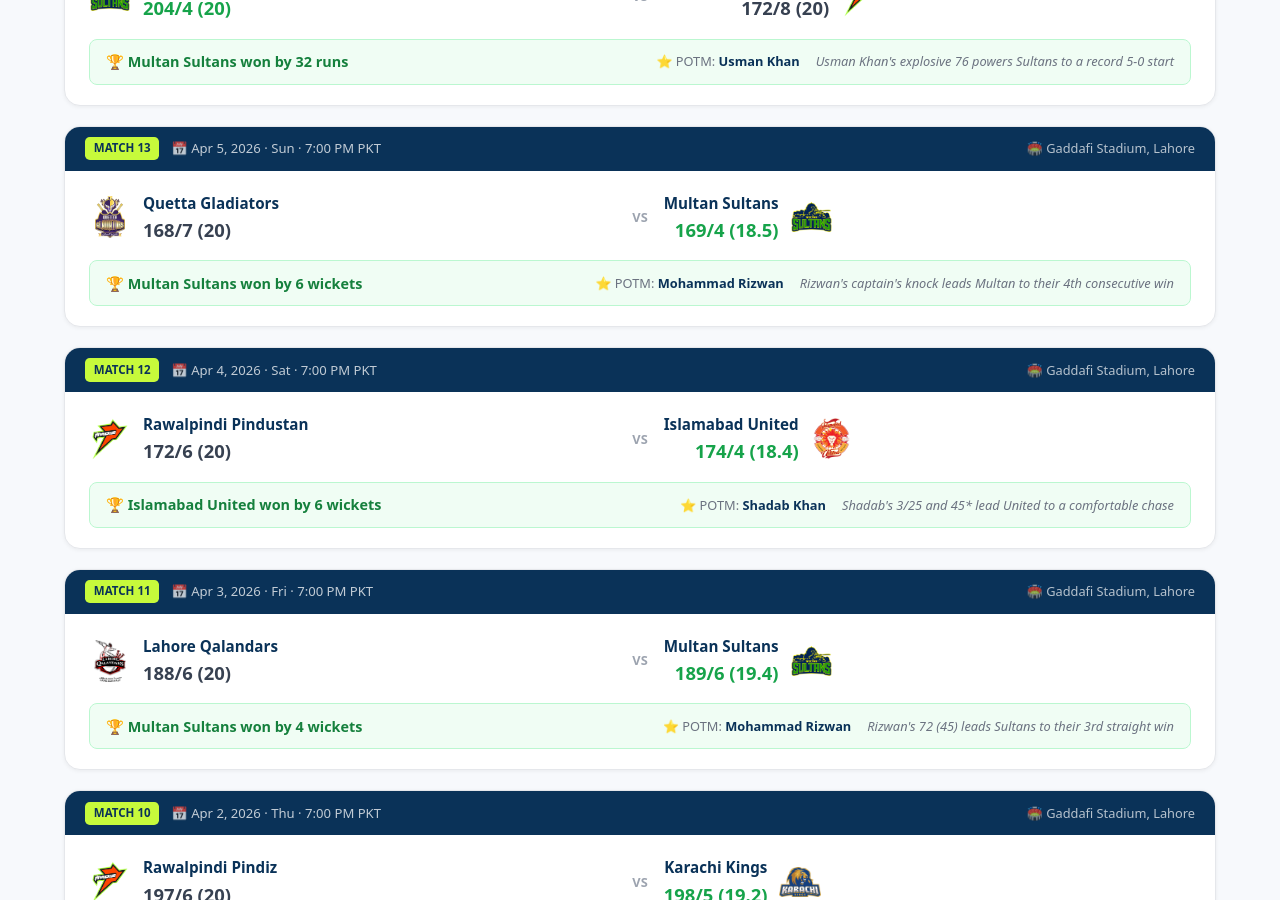
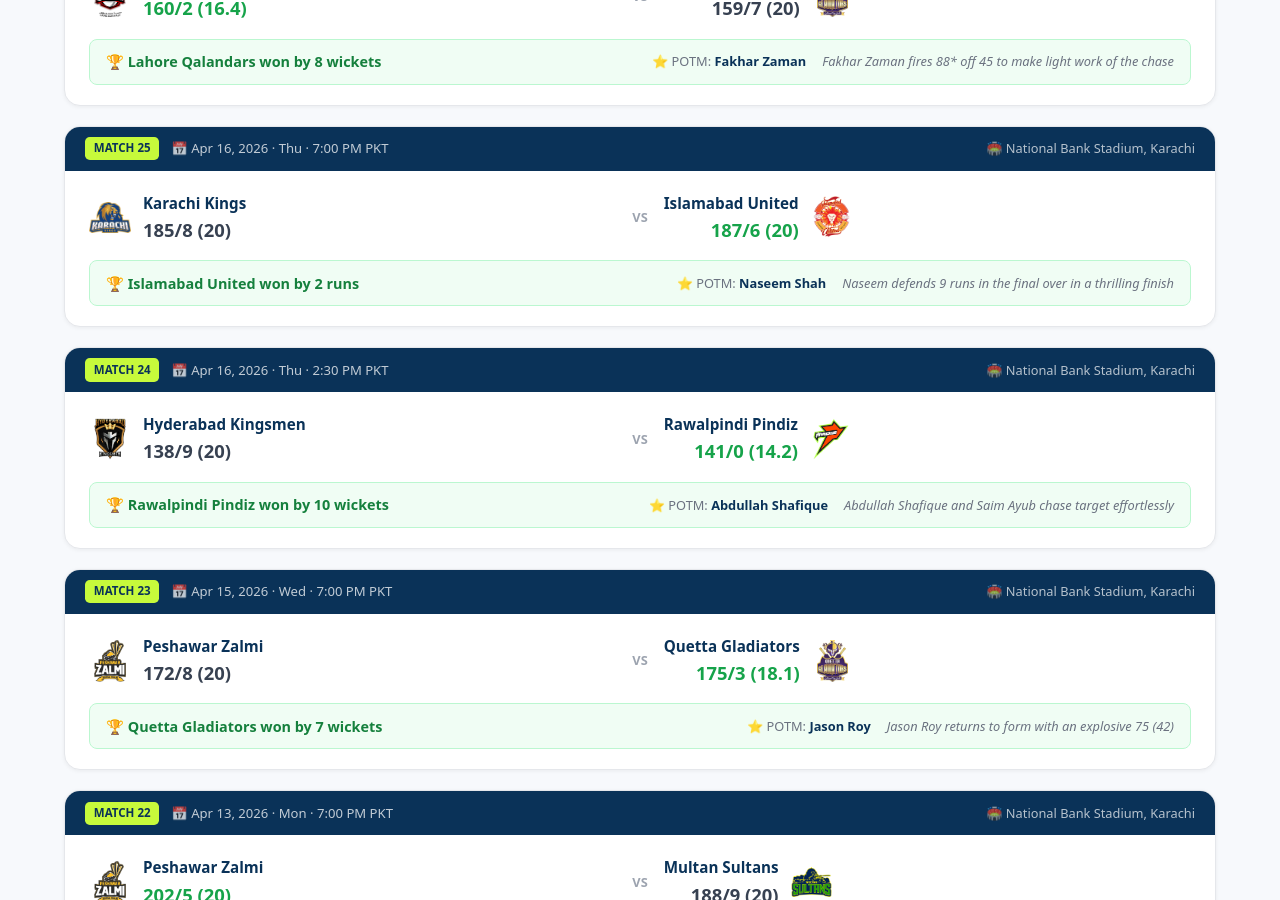
Before and after one commit to Racketsvibes/PSL, a Next.js app: page /live-score in a window 1280 px wide. Shown: the part 1900-2800 px from the top of the page. Built offline with nearby package versions, Linux system fonts and the light colour scheme; no server answers.

Commit message:
Updated tournament data to Match 26 and refreshed sitemap lastmod dates for immediate Google indexing

```diff
--- a/src/app/live-score/page.js
+++ b/src/app/live-score/page.js
@@ -20,6 +20,222 @@
 // ── All Completed Match Results — PSL 2026 (HBL PSL 11) ──
 const pastMatches = [
   {
+    match: 26,
+    date: 'Apr 17, 2026',
+    day: 'Fri',
+    time: '7:00 PM PKT',
+    teams: 'Lahore Qalandars vs Quetta Gladiators',
+    team1: 'Lahore Qalandars',
+    team2: 'Quetta Gladiators',
+    score1: '160/2 (16.4)',
+    score2: '159/7 (20)',
+    result: 'Lahore Qalandars won by 8 wickets',
+    winner: 'Lahore Qalandars',
+    venue: 'National Bank Stadium, Karachi',
+    potm: 'Fakhar Zaman',
+    highlight: "Fakhar Zaman fires 88* off 45 to make light work of the chase",
+    logo1: '/Lahore_Qalandars.png',
+    logo2: '/Quetta_Gladiators.png',
+  },
+  {
+    match: 25,
+    date: 'Apr 16, 2026',
+    day: 'Thu',
+    time: '7:00 PM PKT',
+    teams: 'Karachi Kings vs Islamabad United',
+    team1: 'Karachi Kings',
+    team2: 'Islamabad United',
+    score1: '185/8 (20)',
+    score2: '187/6 (20)',
+    result: 'Islamabad United won by 2 runs',
+    winner: 'Islamabad United',
+    venue: 'National Bank Stadium, Karachi',
+    potm: 'Naseem Shah',
+    highlight: "Naseem defends 9 runs in the final over in a thrilling finish",
+    logo1: '/Karachi_Kings.png',
+    logo2: '/Islamabad_United.png',
+  },
+  {
+    match: 24,
+    date: 'Apr 16, 2026',
+    day: 'Thu',
+    time: '2:30 PM PKT',
+    teams: 'Hyderabad Kingsmen vs Rawalpindi Pindiz',
+    team1: 'Hyderabad Kingsmen',
+    team2: 'Rawalpindi Pindiz',
+    score1: '138/9 (20)',
+    score2: '141/0 (14.2)',
+    result: 'Rawalpindi Pindiz won by 10 wickets',
+    winner: 'Rawalpindi Pindiz',
+    venue: 'National Bank Stadium, Karachi',
+    potm: 'Abdullah Shafique',
+    highlight: "Abdullah Shafique and Saim Ayub chase target effortlessly",
+    logo1: '/Hyderabad_Houston_Kingsmen_logo.png',
+    logo2: '/Rawalpindiz_Logo.png',
+  },
+  {
+    match: 23,
+    date: 'Apr 15, 2026',
+    day: 'Wed',
+    time: '7:00 PM PKT',
+    teams: 'Peshawar Zalmi vs Quetta Gladiators',
+    team1: 'Peshawar Zalmi',
+    team2: 'Quetta Gladiators',
+    score1: '172/8 (20)',
+    score2: '175/3 (18.1)',
+    result: 'Quetta Gladiators won by 7 wickets',
+    winner: 'Quetta Gladiators',
+    venue: 'National Bank Stadium, Karachi',
+    potm: 'Jason Roy',
+    highlight: "Jason Roy returns to form with an explosive 75 (42)",
+    logo1: '/Peshawar_Zalmi_logo.png',
+    logo2: '/Quetta_Gladiators.png',
+  },
+  {
+    match: 22,
+    date: 'Apr 13, 2026',
+    day: 'Mon',
+    time: '7:00 PM PKT',
+    teams: 'Peshawar Zalmi vs Multan Sultans',
+    team1: 'Peshawar Zalmi',
+    team2: 'Multan Sultans',
+    score1: '202/5 (20)',
+    score2: '188/9 (20)',
+    result: 'Peshawar Zalmi won by 14 runs',
+    winner: 'Peshawar Zalmi',
+    venue: 'National Bank Stadium, Karachi',
+    potm: 'Babar Azam',
+    highlight: "Babar Azam leads Zalmi to top of the table against strong Sultans",
+    logo1: '/Peshawar_Zalmi_logo.png',
+    logo2: '/MultanSultans.png',
+  },
+  {
+    match: 21,
+    date: 'Apr 12, 2026',
+    day: 'Sun',
+    time: '7:00 PM PKT',
+    teams: 'Hyderabad Kingsmen vs Islamabad United',
+    team1: 'Hyderabad Kingsmen',
+    team2: 'Islamabad United',
+    score1: '145/8 (20)',
+    score2: '148/5 (17.5)',
+    result: 'Islamabad United won by 5 wickets',
+    winner: 'Islamabad United',
+    venue: 'National Bank Stadium, Karachi',
+    potm: 'Imad Wasim',
+    highlight: "Imad's all-round cameo ensures a comfortable win",
+    logo1: '/Hyderabad_Houston_Kingsmen_logo.png',
+    logo2: '/Islamabad_United.png',
+  },
+  {
+    match: 20,
+    date: 'Apr 11, 2026',
+    day: 'Sat',
+    time: '7:00 PM PKT',
+    teams: 'Karachi Kings vs Hyderabad Kingsmen',
+    team1: 'Karachi Kings',
+    team2: 'Hyderabad Kingsmen',
+    score1: '165/2 (16.2)',
+    score2: '164/7 (20)',
+    result: 'Karachi Kings won by 8 wickets',
+    winner: 'Karachi Kings',
+    venue: 'National Bank Stadium, Karachi',
+    potm: 'James Vince',
+    highlight: "Vince dominates the chase to keep Kings in playoff contention",
+    logo1: '/Karachi_Kings.png',
+    logo2: '/Hyderabad_Houston_Kingsmen_logo.png',
+  },
+  {
+    match: 19,
+    date: 'Apr 11, 2026',
+    day: 'Sat',
+    time: '2:30 PM PKT',
+    teams: 'Peshawar Zalmi vs Lahore Qalandars',
+    team1: 'Peshawar Zalmi',
+    team2: 'Lahore Qalandars',
+    score1: '190/6 (20)',
+    score2: '180/8 (20)',
+    result: 'Peshawar Zalmi won by 10 runs',
+    winner: 'Peshawar Zalmi',
+    venue: 'National Bank Stadium, Karachi',
+    potm: 'Saim Ayub',
+    highlight: "Saim hits swift 60 (31) to carry Zalmi's momentum",
+    logo1: '/Peshawar_Zalmi_logo.png',
+    logo2: '/Lahore_Qalandars.png',
+  },
+  {
+    match: 18,
+    date: 'Apr 10, 2026',
+    day: 'Fri',
+    time: '7:00 PM PKT',
+    teams: 'Quetta Gladiators vs Rawalpindi Pindiz',
+    team1: 'Quetta Gladiators',
+    team2: 'Rawalpindi Pindiz',
+    score1: '150/9 (20)',
+    score2: '170/6 (20)',
+    result: 'Rawalpindi Pindiz won by 20 runs',
+    winner: 'Rawalpindi Pindiz',
+    venue: 'National Bank Stadium, Karachi',
+    potm: 'Colin Munro',
+    highlight: "Munro helps Pindiz defend early total successfully",
+    logo1: '/Quetta_Gladiators.png',
+    logo2: '/Rawalpindiz_Logo.png',
+  },
+  {
+    match: 17,
+    date: 'Apr 9, 2026',
+    day: 'Thu',
+    time: '7:00 PM PKT',
+    teams: 'Karachi Kings vs Peshawar Zalmi',
+    team1: 'Karachi Kings',
+    team2: 'Peshawar Zalmi',
+    score1: '141/8 (20)',
+    score2: '142/4 (18.3)',
+    result: 'Peshawar Zalmi won by 6 wickets',
+    winner: 'Peshawar Zalmi',
+    venue: 'National Bank Stadium, Karachi',
+    potm: 'Rovman Powell',
+    highlight: "Powell's late barrage ends Karachi's resistance",
+    logo1: '/Karachi_Kings.png',
+    logo2: '/Peshawar_Zalmi_logo.png',
+  },
+  {
+    match: 16,
+    date: 'Apr 9, 2026',
+    day: 'Thu',
+    time: '2:30 PM PKT',
+    teams: 'Lahore Qalandars vs Islamabad United',
+    team1: 'Lahore Qalandars',
+    team2: 'Islamabad United',
+    score1: '198/4 (20)',
+    score2: '183/7 (20)',
+    result: 'Lahore Qalandars won by 15 runs',
+    winner: 'Lahore Qalandars',
+    venue: 'National Bank Stadium, Karachi',
+    potm: 'Shaheen Afridi',
+    highlight: "Afridi's brilliant early spell (3/20) halts United's chase",
+    logo1: '/Lahore_Qalandars.png',
+    logo2: '/Islamabad_United.png',
+  },
+  {
+    match: 15,
+    date: 'Apr 8, 2026',
+    day: 'Wed',
+    time: '7:00 PM PKT',
+    teams: 'Hyderabad Kingsmen vs Peshawar Zalmi',
+    team1: 'Hyderabad Kingsmen',
+    team2: 'Peshawar Zalmi',
+    score1: '168/6 (20)',
+    score2: '172/6 (19.1)',
+    result: 'Peshawar Zalmi won by 4 wickets',
+    winner: 'Peshawar Zalmi',
+    venue: 'National Bank Stadium, Karachi',
+    potm: 'Mohammad Haris',
+    highlight: "Haris steadies top order with 54 (36)",
+    logo1: '/Hyderabad_Houston_Kingsmen_logo.png',
+    logo2: '/Peshawar_Zalmi_logo.png',
+  },
+  {
     match: 14,
     date: 'Apr 6, 2026',
     day: 'Mon',
@@ -37,245 +253,11 @@
     logo1: '/MultanSultans.png',
     logo2: '/Rawalpindiz_Logo.png',
   },
-  {
-    match: 13,
-    date: 'Apr 5, 2026',
-    day: 'Sun',
-    time: '7:00 PM PKT',
-    teams: 'Quetta Gladiators vs Multan Sultans',
-    team1: 'Quetta Gladiators',
-    team2: 'Multan Sultans',
-    score1: '168/7 (20)',
-    score2: '169/4 (18.5)',
-    result: 'Multan Sultans won by 6 wickets',
-    winner: 'Multan Sultans',
-    venue: 'Gaddafi Stadium, Lahore',
-    potm: 'Mohammad Rizwan',
-    highlight: "Rizwan's captain's knock leads Multan to their 4th consecutive win",
-    logo1: '/Quetta_Gladiators.png',
-    logo2: '/MultanSultans.png',
-  },
-  {
-    match: 12,
-    date: 'Apr 4, 2026',
-    day: 'Sat',
-    time: '7:00 PM PKT',
-    teams: 'Rawalpindi Pindustan vs Islamabad United',
-    team1: 'Rawalpindi Pindustan',
-    team2: 'Islamabad United',
-    score1: '172/6 (20)',
-    score2: '174/4 (18.4)',
-    result: 'Islamabad United won by 6 wickets',
-    winner: 'Islamabad United',
-    venue: 'Gaddafi Stadium, Lahore',
-    potm: 'Shadab Khan',
-    highlight: "Shadab's 3/25 and 45* lead United to a comfortable chase",
-    logo1: '/Rawalpindiz_Logo.png',
-    logo2: '/Islamabad_United.png',
-  },
-  {
-    match: 11,
-    date: 'Apr 3, 2026',
-    day: 'Fri',
-    time: '7:00 PM PKT',
-    teams: 'Lahore Qalandars vs Multan Sultans',
-    team1: 'Lahore Qalandars',
-    team2: 'Multan Sultans',
-    score1: '188/6 (20)',
-    score2: '189/6 (19.4)',
-    result: 'Multan Sultans won by 4 wickets',
-    winner: 'Multan Sultans',
-    venue: 'Gaddafi Stadium, Lahore',
-    potm: 'Mohammad Rizwan',
-    highlight: "Rizwan's 72 (45) leads Sultans to their 3rd straight win",
-    logo1: '/Lahore_Qalandars.png',
-    logo2: '/MultanSultans.png',
-  },
-  {
-    match: 10,
-    date: 'Apr 2, 2026',
-    day: 'Thu',
-    time: '7:00 PM PKT',
-    teams: 'Rawalpindi Pindiz vs Karachi Kings',
-    team1: 'Rawalpindi Pindiz',
-    team2: 'Karachi Kings',
-    score1: '197/6 (20)',
-    score2: '198/5 (19.2)',
-    result: 'Karachi Kings won by 5 wickets',
-    winner: 'Karachi Kings',
-    venue: 'Gaddafi Stadium, Lahore',
-    potm: 'David Warner',
-    highlight: "Warner's 84 (52) guides Karachi to a thriller with 4 balls to spare",
-    logo1: '/Rawalpindiz_Logo.png',
-    logo2: '/Karachi_Kings.png',
-  },
-  {
-    match: 9,
-    date: 'Apr 2, 2026',
-    day: 'Thu',
-    time: '2:30 PM PKT',
-    teams: 'Quetta Gladiators vs Islamabad United',
-    team1: 'Quetta Gladiators',
-    team2: 'Islamabad United',
-    score1: '161/9 (20)',
-    score2: '162/2 (17.2)',
-    result: 'Islamabad United won by 8 wickets',
-    winner: 'Islamabad United',
-    venue: 'Gaddafi Stadium, Lahore',
-    potm: 'Sameer Minhas',
-    highlight: "Minhas hits 82* (48) as United chase down target in 18 overs",
-    logo1: '/Quetta_Gladiators.png',
-    logo2: '/Islamabad_United.png',
-  },
-  {
-    match: 8,
-    date: 'Apr 1, 2026',
-    day: 'Wed',
-    time: '7:00 PM PKT',
-    teams: 'Multan Sultans vs Hyderabad Kingsmen',
-    team1: 'Multan Sultans',
-    team2: 'Hyderabad Kingsmen',
-    score1: '227/4 (18.4)',
-    score2: '225/5 (20)',
-    result: 'Multan Sultans won by 6 wickets',
-    winner: 'Multan Sultans',
-    venue: 'Gaddafi Stadium, Lahore',
-    potm: 'S. Farhan',
-    highlight: "Farhan blazes a magnificent 106* (57) to hunt down 226",
-    logo1: '/MultanSultans.png',
-    logo2: '/Hyderabad_Houston_Kingsmen_logo.png',
-  },
-  {
-    match: 7,
-    date: 'Mar 31, 2026',
-    day: 'Tue',
-    time: '7:00 PM PKT',
-    teams: 'Islamabad United vs Peshawar Zalmi',
-    team1: 'Islamabad United',
-    team2: 'Peshawar Zalmi',
-    score1: '-',
-    score2: '-',
-    result: 'Match Abandoned (No Result)',
-    winner: 'None',
-    venue: 'Gaddafi Stadium, Lahore',
-    potm: 'N/A',
-    highlight: "Heavy rain in Lahore forces match to be called off without a ball bowled",
-    logo1: '/Islamabad_United.png',
-    logo2: '/Peshawar_Zalmi_logo.png',
-  },
-  {
-    match: 6,
-    date: 'Mar 29, 2026',
-    day: 'Sun',
-    time: '7:00 PM PKT',
-    teams: 'Lahore Qalandars vs Karachi Kings',
-    team1: 'Lahore Qalandars',
-    team2: 'Karachi Kings',
-    score1: '158/8 (20)',
-    score2: '162/6 (19.4)',
-    result: 'Karachi Kings won by 4 wickets',
-    winner: 'Karachi Kings',
-    venue: 'Gaddafi Stadium, Lahore',
-    potm: 'David Warner',
-    highlight: "Warner's 55 (38) guides Karachi to a thrilling El Clásico victory",
-    logo1: '/Lahore_Qalandars.png',
-    logo2: '/Karachi_Kings.png',
-  },
-  {
-    match: 5,
-    date: 'Mar 29, 2026',
-    day: 'Sun',
-    time: '2:30 PM PKT',
-    teams: 'Quetta Gladiators vs Hyderabad Kingsmen',
-    team1: 'Quetta Gladiators',
-    team2: 'Hyderabad Kingsmen',
-    score1: '191/5 (20)',
-    score2: '152/9 (20)',
-    result: 'Quetta Gladiators won by 39 runs',
-    winner: 'Quetta Gladiators',
-    venue: 'Gaddafi Stadium, Lahore',
-    potm: 'Mohammad Nawaz',
-    highlight: "Nawaz smashes 68* (40) to power Quetta's imposing total",
-    logo1: '/Quetta_Gladiators.png',
-    logo2: '/Hyderabad_Houston_Kingsmen_logo.png',
-  },
-  {
-    match: 4,
-    date: 'Mar 28, 2026',
-    day: 'Sat',
-    time: '7:00 PM PKT',
-    teams: 'Multan Sultans vs Islamabad United',
-    team1: 'Multan Sultans',
-    team2: 'Islamabad United',
-    score1: '174/7 (20)',
-    score2: '178/5 (19.2)',
-    result: 'Islamabad United won by 5 wickets',
-    winner: 'Islamabad United',
-    venue: 'Gaddafi Stadium, Lahore',
-    potm: 'Shadab Khan',
-    highlight: "Shadab strikes 2/24 & 41 to lead United's successful chase",
-    logo1: '/MultanSultans.png',
-    logo2: '/Islamabad_United.png',
-  },
-  {
-    match: 3,
-    date: 'Mar 28, 2026',
-    day: 'Sat',
-    time: '2:30 PM PKT',
-    teams: 'Peshawar Zalmi vs Rawalpindi Pindiz',
-    team1: 'Peshawar Zalmi',
-    team2: 'Rawalpindi Pindiz',
-    score1: '181/6 (20)',
-    score2: '159/8 (20)',
-    result: 'Peshawar Zalmi won by 22 runs',
-    winner: 'Peshawar Zalmi',
-    venue: 'Gaddafi Stadium, Lahore',
-    potm: 'Babar Azam',
-    highlight: 'Babar Azam anchors Zalmi with a composed 71 (54)',
-    logo1: '/Peshawar_Zalmi_logo.png',
-    logo2: '/Rawalpindiz_Logo.png',
-  },
-  {
-    match: 2,
-    date: 'Mar 27, 2026',
-    day: 'Fri',
-    time: '7:00 PM PKT',
-    teams: 'Karachi Kings vs Quetta Gladiators',
-    team1: 'Karachi Kings',
-    team2: 'Quetta Gladiators',
-    score1: '167/7 (20)',
-    score2: '153/9 (20)',
-    result: 'Karachi Kings won by 14 runs',
-    winner: 'Karachi Kings',
-    venue: 'National Bank Stadium, Karachi',
-    potm: 'Mohammad Amir',
-    highlight: "Amir tears through Quetta's middle order with 4/28",
-    logo1: '/Karachi_Kings.png',
-    logo2: '/Quetta_Gladiators.png',
-  },
-  {
-    match: 1,
-    date: 'Mar 26, 2026',
-    day: 'Thu',
-    time: '7:00 PM PKT',
-    teams: 'Lahore Qalandars vs Hyderabad Kingsmen',
-    team1: 'Lahore Qalandars',
-    team2: 'Hyderabad Kingsmen',
-    score1: '219/3 (20)',
-    score2: '150/9 (20)',
-    result: 'Lahore Qalandars won by 69 runs',
-    winner: 'Lahore Qalandars',
-    venue: 'Gaddafi Stadium, Lahore',
-    potm: 'Fakhar Zaman',
-    highlight: 'PSL 11 opener: Fakhar blazes 104* (56) to set the stage',
-    logo1: '/Lahore_Qalandars.png',
-    logo2: '/Hyderabad_Houston_Kingsmen_logo.png',
-  },
 ];
 
 const upcomingMatches = [
-  { match: 15, date: 'Apr 8, 2026',  teams: 'Hyderabad Kingsmen vs Peshawar Zalmi',     time: '7:00 PM PKT', venue: 'National Bank Stadium', link: '/' },
-  { match: 16, date: 'Apr 9, 2026',  teams: 'Lahore Qalandars vs Islamabad United',     time: '2:30 PM PKT', venue: 'National Bank Stadium', link: '/' },
+  { match: 27, date: 'Apr 18, 2026',  teams: 'Lahore Qalandars vs Rawalpindi Pindiz',     time: '7:00 PM PKT', venue: 'National Bank Stadium', link: '/' },
+  { match: 28, date: 'Apr 19, 2026',  teams: 'Karachi Kings vs Multan Sultans',          time: '2:30 PM PKT', venue: 'National Bank Stadium', link: '/' },
 ];
 
 const breadcrumbSchema = {
@@ -312,7 +294,7 @@
       name: 'How many matches have been played in PSL 2026 so far?',
       acceptedAnswer: {
         '@type': 'Answer',
-        text: 'As of April 14, 2026, 22 matches have been completed in HBL PSL 11. Peshawar Zalmi lead the points table with an unbeaten 11 points.',
+        text: 'As of April 17, 2026, 26 matches have been completed in HBL PSL 11. Peshawar Zalmi lead the points table with 11 points.',
       },
     },
     {
@@ -379,7 +361,7 @@
             <span style={{ color: '#c7fa3b' }}>Ball-by-Ball Updates</span>
           </h1>
           <p style={{ fontSize: '1.1rem', opacity: '0.9', marginBottom: '0.75rem' }}>
-            🏏 22 Matches Completed &nbsp;|&nbsp; 22 More to Go &nbsp;|&nbsp; 🏆 8 Teams · T20 Format
+            🏏 26 Matches Completed &nbsp;|&nbsp; 18 More to Go &nbsp;|&nbsp; 🏆 8 Teams · T20 Format
           </p>
           <p style={{ fontSize: '0.95rem', color: '#a7f3d0', marginBottom: '2rem' }}>
             Auto-updating every 15 seconds · Gaddafi Stadium, Lahore & National Bank Stadium, Karachi
@@ -388,10 +370,10 @@
           {/* Mini match status strip */}
           <div style={{ display: 'flex', justifyContent: 'center', gap: '0.75rem', flexWrap: 'wrap', marginBottom: '2rem' }}>
             {[
-              { label: 'Matches Played', value: '22', icon: '✅' },
-              { label: 'Matches Left', value: '22', icon: '📅' },
+              { label: 'Matches Played', value: '26', icon: '✅' },
+              { label: 'Matches Left', value: '18', icon: '📅' },
               { label: 'League Leader', value: 'Peshawar Zalmi', icon: '🥇' },
-              { label: 'Next Match', value: 'Apr 8 · 7:00PM', icon: '⏭️' },
+              { label: 'Next Match', value: 'Apr 18 · 7:00PM', icon: '⏭️' },
             ].map((stat, i) => (
               <div key={i} style={{ backgroundColor: 'rgba(255,255,255,0.12)', border: '1px solid rgba(255,255,255,0.2)', borderRadius: '0.75rem', padding: '0.5rem 0.9rem', textAlign: 'center', minWidth: '90px' }}>
                 <div style={{ fontSize: '1rem', marginBottom: '0.15rem' }}>{stat.icon}</div>
@@ -439,12 +421,12 @@
           marginBottom: '2.5rem',
         }}>
           <h2 style={{ color: '#1d4ed8', marginTop: 0, fontSize: '1.2rem' }}>
-            📊 PSL 2026 — Quick Tournament Snapshot (After 22 Matches)
+            📊 PSL 2026 — Quick Tournament Snapshot (After 26 Matches)
           </h2>
           <ul style={{ color: '#1e3a5f', lineHeight: '2', paddingLeft: '1.25rem', margin: 0 }}>
             <li><strong>🥇 League Leader:</strong> Peshawar Zalmi — 11 pts (5 Wins, 1 NR)</li>
-            <li><strong>🔥 Top Performer:</strong> Usman Khan (MS) with 76 (48) vs Pindiz</li>
-            <li><strong>📅 Next Match:</strong> Hyderabad Kingsmen vs Peshawar Zalmi — Apr 8, 7:00 PM PKT</li>
+            <li><strong>🔥 Top Performer:</strong> Fakhar Zaman (LQ) with 88* vs Quetta</li>
+            <li><strong>📅 Next Match:</strong> Lahore Qalandars vs Rawalpindi Pindiz — Apr 18, 7:00 PM PKT</li>
           </ul>
         </section>
 
@@ -665,10 +647,10 @@
             {[
               { q: 'Where can I watch PSL 2026 live score ball by ball?', a: 'You can follow PSL 2026 live ball-by-ball scores right here on PSLLive. Our scoreboard auto-updates every 15 seconds during active matches, providing runs, wickets, overs, CRR, and match status in real-time.' },
               { q: 'Which channel is showing PSL 2026 live in Pakistan?', a: 'PSL 2026 is broadcast live on PTV Sports and ARY Zap in Pakistan. Both channels offer free-to-air coverage throughout the tournament. Visit our live streaming page for online options.' },
-              { q: 'How many matches have been played in PSL 2026 so far?', a: 'As of April 14, 2026, 22 matches have been completed in HBL PSL 11. Peshawar Zalmi lead the points table with an unbeaten 11 points.' },
-              { q: 'Who is the highest scorer in PSL 2026?', a: 'Fakhar Zaman of Lahore Qalandars is the standout with 104* off 56 balls in Match 1. S. Farhan (106*) and Usman Khan (76) have also played sensational knocks.' },
+              { q: 'How many matches have been played in PSL 2026 so far?', a: 'As of April 17, 2026, 26 matches have been completed in HBL PSL 11. Peshawar Zalmi lead the points table with 11 points.' },
+              { q: 'Who is the highest scorer in PSL 2026?', a: 'Fakhar Zaman of Lahore Qalandars is the standout with 104* off 56 balls in Match 1 and 88* in Match 26. S. Farhan (106*) and Usman Khan (76) have also played sensational knocks.' },
               { q: "What is the biggest win in PSL 2026 so far?", a: "The biggest win so far is Lahore Qalandars' 69-run victory over Hyderabad Kingsmen (Match 1, March 26). Lahore posted 219/3 and restricted Hyderabad to 150/9." },
-              { q: "When is the next PSL 2026 match?", a: "The next match is Hyderabad Kingsmen vs Peshawar Zalmi on April 8, 2026 at 7:00 PM PKT at the National Bank Stadium, Karachi." },
+              { q: "When is the next PSL 2026 match?", a: "The next match is Lahore Qalandars vs Rawalpindi Pindiz on April 18, 2026 at 7:00 PM PKT at the National Bank Stadium, Karachi." },
             ].map((item, idx) => (
               <div key={idx} style={{ padding: '1.25rem 1.5rem', border: '1px solid #e5e7eb', borderRadius: '0.5rem', backgroundColor: '#f9fafb' }}>
                 <h3 style={{ fontSize: '1rem', marginBottom: '0.4rem', color: '#0A3258' }}>{item.q}</h3>
```
Also changed, not shown: src/app/page.js (+16 -16 lines), src/app/points-table/page.js (+37 -38 lines), src/app/psl-11-2026-schedule/page.js (+12 -12 lines), 1 other file (tests, documents, lock files or other folders).
